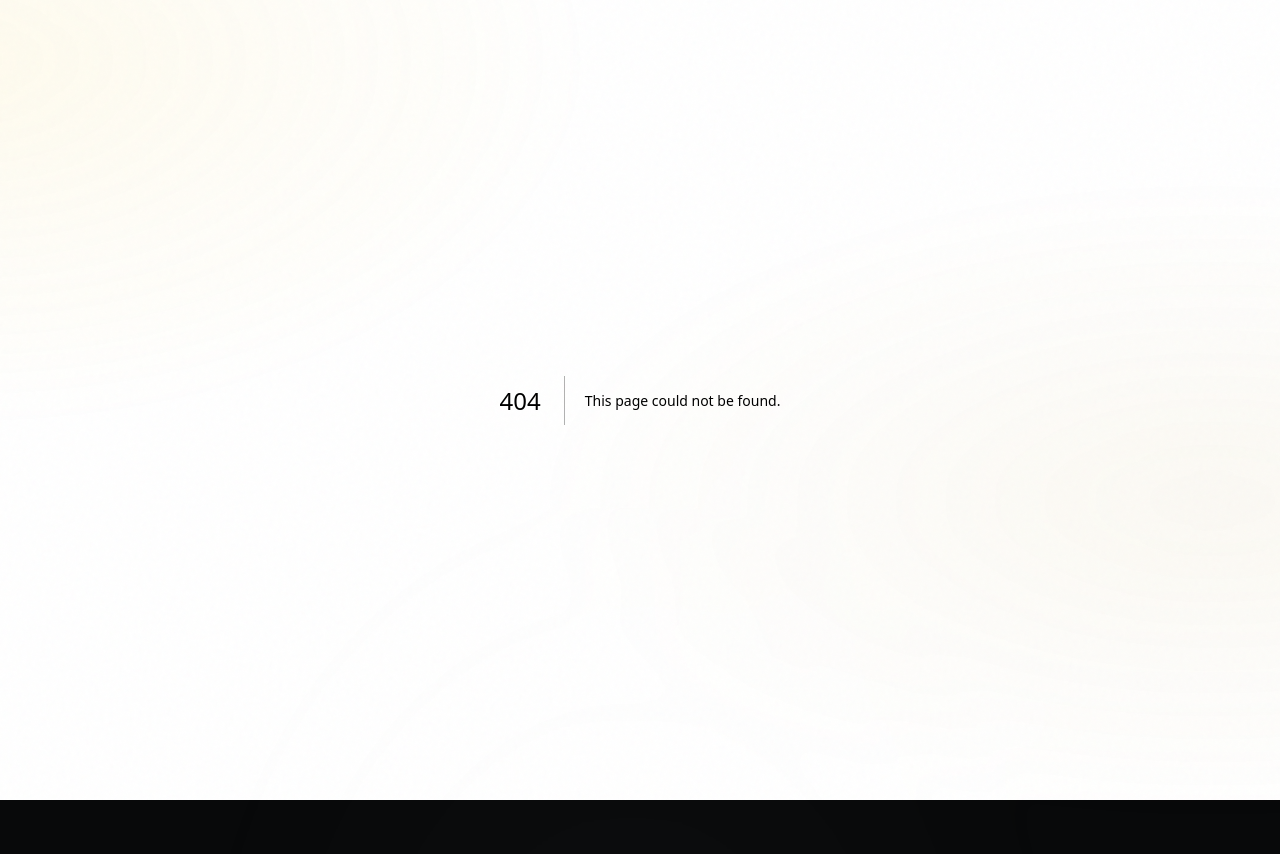
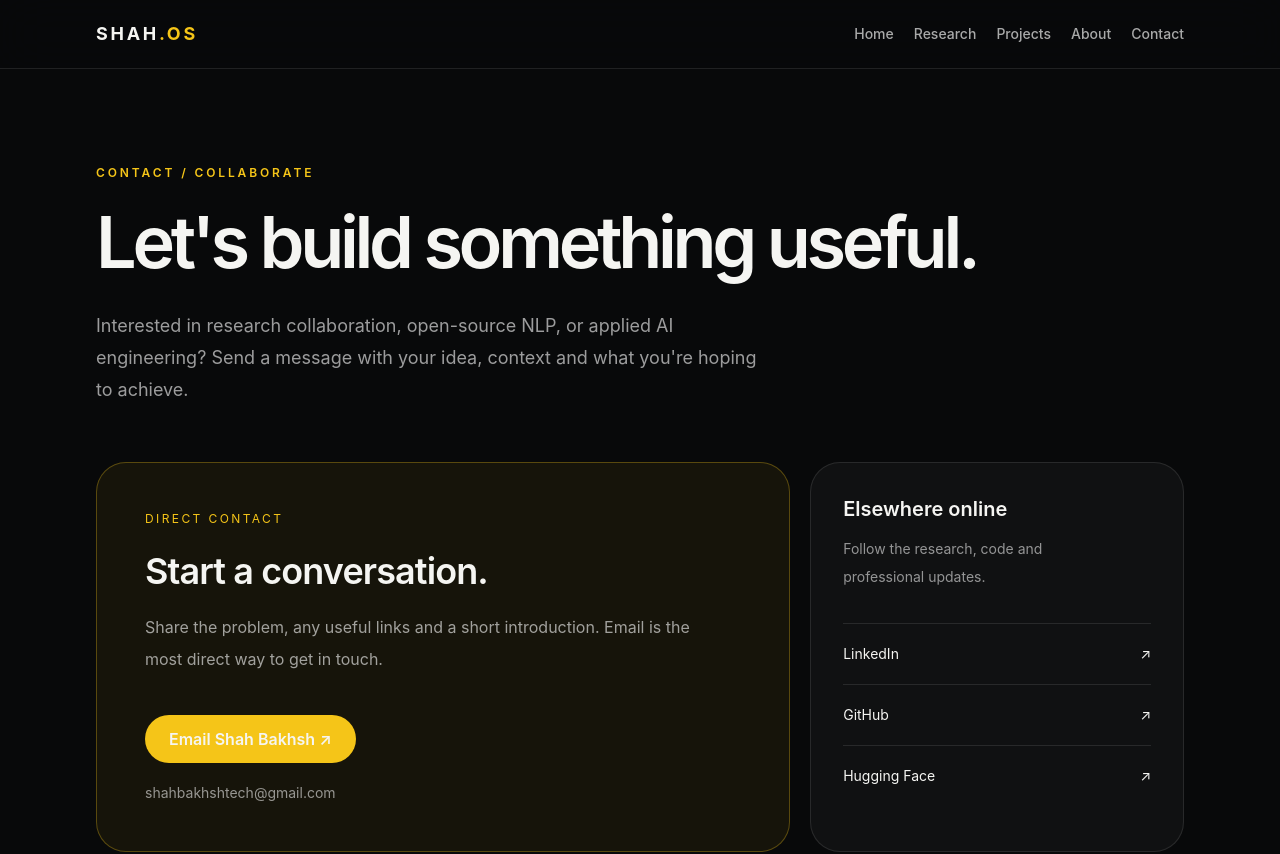
Before and after one commit to shah-bakhsh/shah-bakhsh-shah-os, a Next.js app: page /contact in a window 1280 px wide. Before the commit this address had no page. Shown: the top 854 px of the page. Before the commit the page ends 800 px from the top, so only its background shows below. Built offline with nearby package versions, Linux system fonts and the light colour scheme.

Commit message:
premium: add app/contact/page.tsx

```diff
--- /dev/null
+++ b/app/contact/page.tsx
@@ -0,0 +1,17 @@
+import type { Metadata } from "next";
+import { PageIntro, PortfolioShell } from "@/components/portfolio-shell";
+export const metadata:Metadata={title:"Contact Shah Bakhsh — Research & Collaboration",description:"Contact Shah Bakhsh about AI engineering, open-source collaboration, and Balochi NLP research.",alternates:{canonical:"/contact/"}};
+const profiles=[["LinkedIn","https://www.linkedin.com/in/shah-bakhsh/"],["GitHub","https://github.com/shah-bakhsh"],["Hugging Face","https://huggingface.co/shah-bakhsh"]];
+export default function Contact(){return <PortfolioShell>
+ <PageIntro eyebrow="Contact / collaborate" title="Let's build something useful." description="Interested in research collaboration, open-source NLP, or applied AI engineering? Send a message with your idea, context and what you're hoping to achieve."/>
+ <section className="grid gap-5 lg:grid-cols-[1.3fr_.7fr]">
+  <div className="rounded-[30px] border border-[#f5c518]/30 bg-[#f5c518]/[.06] p-8 sm:p-12">
+   <p className="text-xs uppercase tracking-[.2em] text-[#f5c518]">Direct contact</p>
+   <h2 className="mt-6 text-3xl font-semibold tracking-tight sm:text-4xl">Start a conversation.</h2>
+   <p className="mt-5 max-w-xl leading-8 text-white/60">Share the problem, any useful links and a short introduction. Email is the most direct way to get in touch.</p>
+   <a href="mailto:shahbakhshtech@gmail.com?subject=Research%20or%20AI%20collaboration" className="mt-10 inline-flex min-h-12 items-center rounded-full bg-[#f5c518] px-6 py-3 font-semibold text-black transition hover:bg-white">Email Shah Bakhsh ↗</a>
+   <p className="mt-5 break-all text-sm text-white/55">shahbakhshtech@gmail.com</p>
+  </div>
+  <aside className="rounded-[30px] border border-white/10 bg-white/[.035] p-8"><h2 className="text-xl font-semibold">Elsewhere online</h2><p className="mb-8 mt-3 text-sm leading-7 text-white/55">Follow the research, code and professional updates.</p>{profiles.map(([name,url])=><a key={name} href={url} target="_blank" rel="noopener noreferrer" className="flex justify-between border-t border-white/10 py-5 text-sm text-white/75 transition hover:text-[#f5c518]">{name}<span>↗</span></a>)}</aside>
+ </section>
+ </PortfolioShell>}
```
